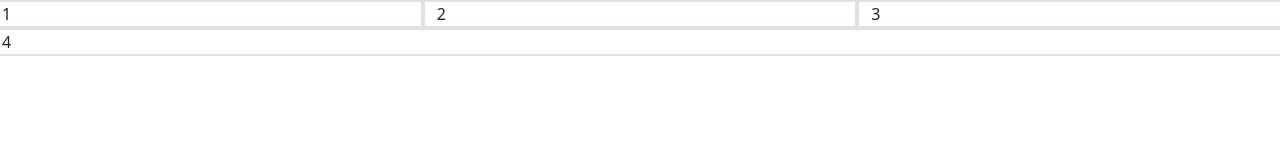
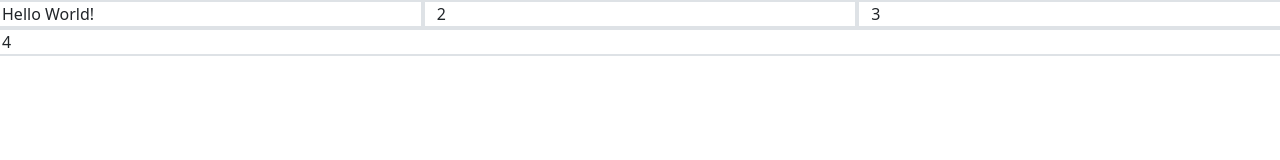
Before and after one commit to SardarWahab/Bootstrap-Project, a plain HTML site: page resp.html in a window 1280 px wide. Drawn offline with Linux system fonts and the light colour scheme.

Commit message:
`Update resp.html: change text in a div from '1' to 'Hello World!'`

```diff
--- a/resp.html
+++ b/resp.html
@@ -8,7 +8,7 @@
 </head>
 <body>
     <div class="row">
-        <div class="col-3 col-lg-12 col-xl-4 border border-2">1</div>
+        <div class="col-3 col-lg-12 col-xl-4 border border-2">Hello World!</div>
         <div class="col-3  col-lg-4  border border-2">2</div>
         <div class="col-3 col-lg-4 border border-2">3</div>
         <div class="col-3 col-lg-4 col-xl-12 border border-2">4</div>
```
